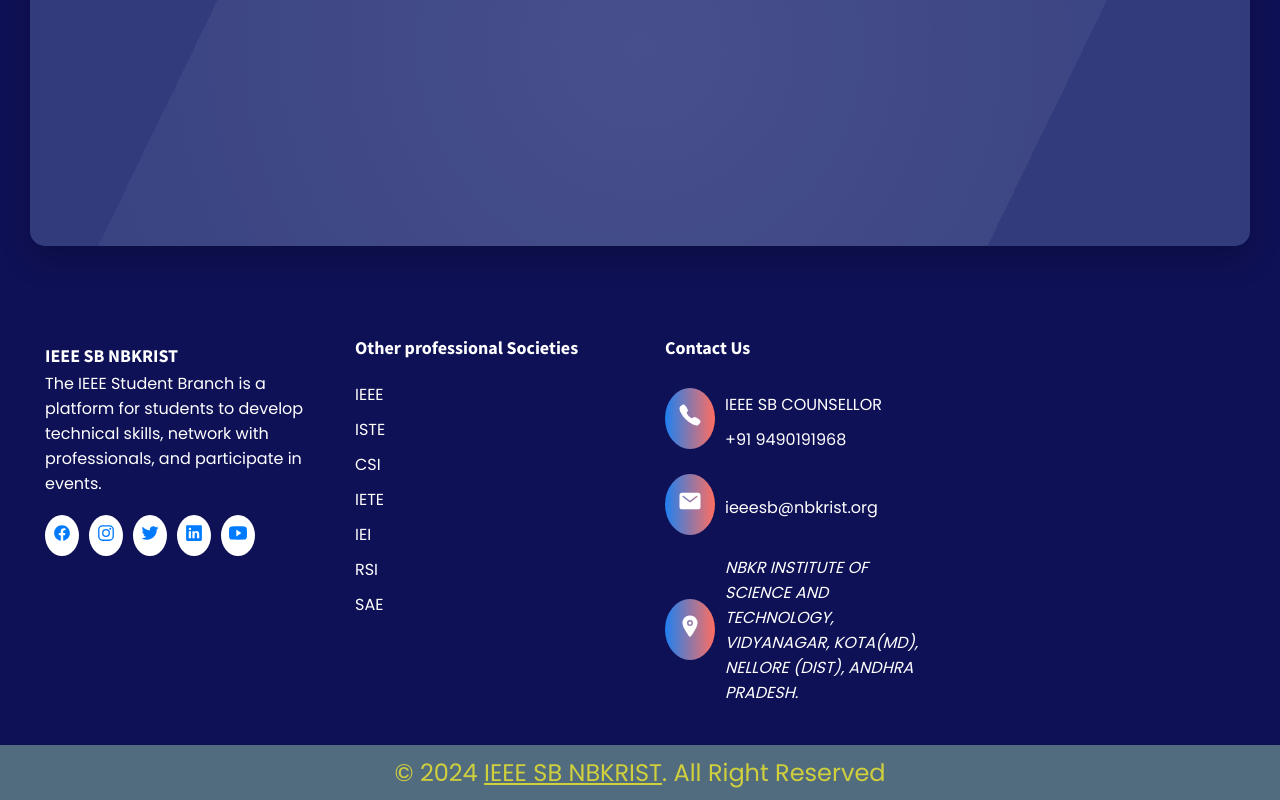
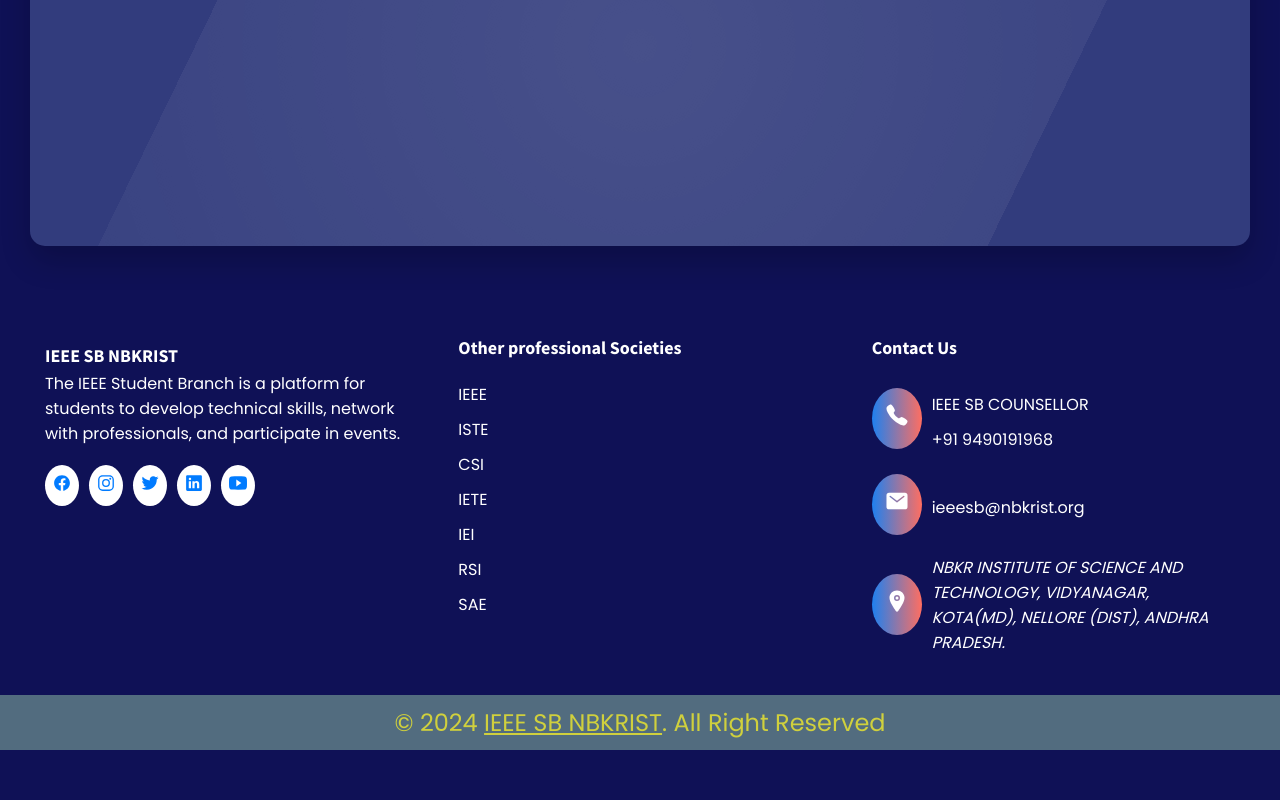
Before and after one commit to sujithachalla97/UPDATE-3, a plain HTML site: page index.html in a window 1280 px wide. Shown: the part 3676-4476 px from the top of the page. After the commit the page ends 4426 px from the top, so only its background shows below. Drawn offline with nearby package versions, Linux system fonts and the light colour scheme; a web font is replaced by a local one.

Commit message:
Update style.css

```diff
--- a/style.css
+++ b/style.css
@@ -995,7 +995,7 @@
 @media (min-width: 992px) {
     .footer-top .container {
         display: grid;
-        grid-template-columns: repeat(4, 1fr);
+        grid-template-columns: repeat(3, 1fr);
         gap: 50px;
     }
 
@@ -1016,7 +1016,7 @@
 /* responsive for larger than 1200px screen */
 @media (min-width: 1200px) {
     .footer-top .container {
-        grid-template-columns: repeat(4, 1fr);
+        grid-template-columns: repeat(3, 1fr);
         gap: 50px;
     }
 
```
